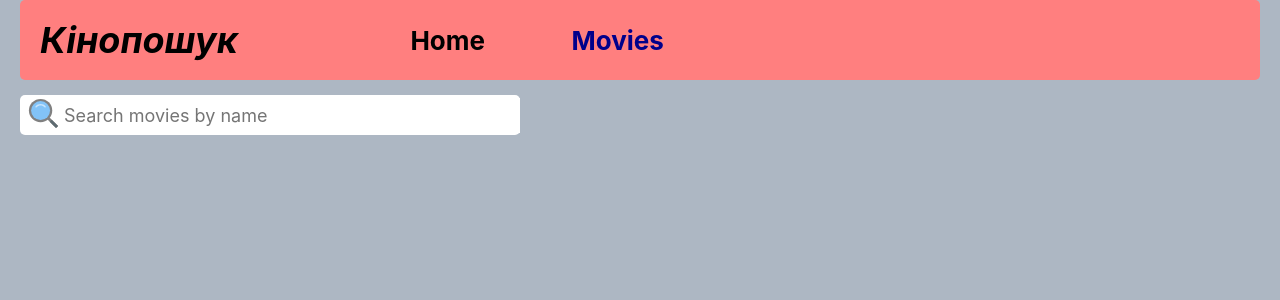
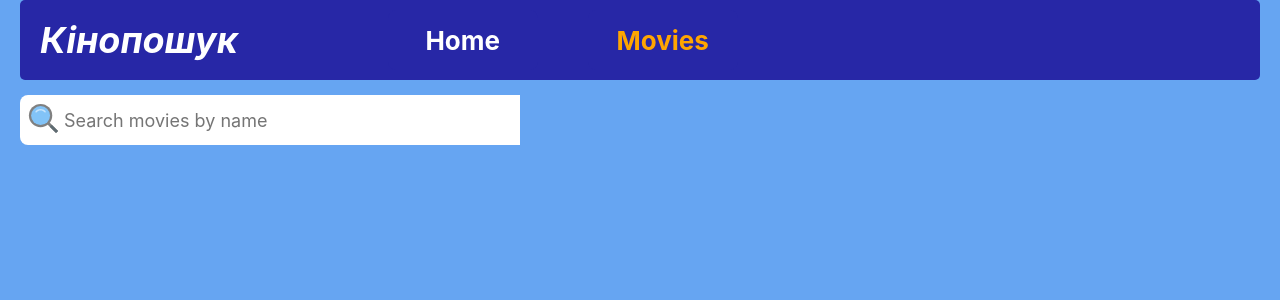
Before and after one commit to alex-neveroff/goit-react-hw-05-movies, a React (Create React App) app: page /goit-react-hw-05-movies/movies in a window 1280 px wide. Shown: the top 300 px of the page. Built offline with nearby package versions, Linux system fonts and the light colour scheme.

Commit message:
colors changed

```diff
--- a/src/components/Cast/Cast.jsx
+++ b/src/components/Cast/Cast.jsx
@@ -58,7 +58,7 @@ const Cast = () => {
           })}
         </ul>
       ) : (
-        <p className="actor-text">The cast is still unknown</p>
+        <p className="no-text">The cast is still unknown</p>
       )}
     </CastGallery>
   );
--- a/src/components/Cast/Cast.styled.jsx
+++ b/src/components/Cast/Cast.styled.jsx
@@ -26,4 +26,7 @@ export const CastGallery = styled.ul`
     font-size: 16px;
     padding-left: 5px;
   }
+  .no-text {
+    font-size: 24px;
+  }
 `;
--- a/src/components/Layout/Layout.styled.js
+++ b/src/components/Layout/Layout.styled.js
@@ -9,7 +9,7 @@ export const Container = styled.div`
   .header {
     width: 100%;
     height: 80px;
-    background-color: #ff7f7f;
+    background-color: #2727a6;
     margin-bottom: 15px;
     border-radius: 5px;
     display: flex;
@@ -22,6 +22,7 @@ export const Container = styled.div`
     font-size: 36px;
     font-weight: bold;
     font-style: italic;
+    color: #fff;
   }
 
   .navigation {
@@ -36,16 +37,22 @@ export const Container = styled.div`
     cursor: pointer;
     font-size: 26px;
     font-weight: bold;
-    width: 120px;
-    padding: 25px 0;
-    text-align: center;
+    width: 150px;
+    height: 60px;
+    border-radius: 8px;
+    background-color: #2727a6;
+    display: flex;
+    align-items: center;
+    justify-content: center;
+    color: #fff;
 
     &:hover {
       box-shadow: 0px 0px 4px 2px rgba(0, 0, 0, 0.3);
+      scale: 1.1;
     }
 
     &.active {
-      color: darkblue;
+      color: orange;
     }
   }
 
@@ -54,4 +61,10 @@ export const Container = styled.div`
     margin-bottom: 20px;
     text-transform: uppercase;
   }
+
+  .back-menu {
+    &.active {
+      color: #fff;
+    }
+  }
 `;
--- a/src/components/MovieCard/MovieCard.jsx
+++ b/src/components/MovieCard/MovieCard.jsx
@@ -83,13 +83,13 @@ const MovieCard = ({ movie }) => {
         </div>
       </MovieDetailsCard>
       <CastReviewsCard>
-        <NavLink className="card-menu back-menu" to={backLink ?? '/'}>
+        <NavLink className="menu back-menu" to={backLink ?? '/'}>
           Back
         </NavLink>
-        <NavLink className="card-menu" to="cast" state={{ from: backLink }}>
+        <NavLink className="menu" to="cast" state={{ from: backLink }}>
           Cast
         </NavLink>
-        <NavLink className="card-menu" to="reviews" state={{ from: backLink }}>
+        <NavLink className="menu" to="reviews" state={{ from: backLink }}>
           Reviews
         </NavLink>
       </CastReviewsCard>
--- a/src/components/MovieCard/MovieCard.styled.js
+++ b/src/components/MovieCard/MovieCard.styled.js
@@ -37,28 +37,5 @@ export const MovieDetailsCard = styled.div`
 export const CastReviewsCard = styled.div`
   display: flex;
   gap: 40px;
-
-  .card-menu {
-    cursor: pointer;
-    font-size: 26px;
-    font-weight: bold;
-    width: 150px;
-    height: 60px;
-    border-radius: 8px;
-    background-color: #ff7f7f;
-    display: flex;
-    align-items: center;
-    justify-content: center;
-
-    &:hover {
-      box-shadow: 0px 0px 4px 2px rgba(0, 0, 0, 0.3);
-    }
-
-    &.active {
-      color: darkblue;
-    }
-  }
-
-  .back-menu {
-  }
+  margin-bottom: 20px;
 `;
--- a/src/components/Reviews/Reviews.jsx
+++ b/src/components/Reviews/Reviews.jsx
@@ -32,7 +32,7 @@ const Reviews = () => {
       <h2 className="title">Movie reviews</h2>
       {loading && <p>Loading...</p>}
       {Boolean(error !== null) && <p>Error: {error}</p>}
-      {reviews.length === 0 && <p>There are no reviews for this movie yet.</p>}
+      {reviews.length > 0 ? (
         <ul className="reviews-list">
           {reviews.map(review => {
             const authorphoto = review.author_details.avatar_path;
@@ -59,6 +59,9 @@ const Reviews = () => {
             );
           })}
         </ul>
+      ) : (
+        <p className="no-text">There are no reviews for this movie yet.</p>
+      )}
     </StyledReviews>
   );
 };
--- a/src/components/Reviews/Reviews.styled.jsx
+++ b/src/components/Reviews/Reviews.styled.jsx
@@ -40,4 +40,7 @@ export const StyledReviews = styled.div`
     font-size: 20px;
     width: 1000px;
   }
+  .no-text {
+    font-size: 24px;
+  }
 `;
--- a/src/components/SearchForm/SearchForm.styled.js
+++ b/src/components/SearchForm/SearchForm.styled.js
@@ -3,11 +3,10 @@ import styled from '@emotion/styled';
 export const SearchbarForm = styled.form`
   display: flex;
   align-items: center;
-  width: 100%;
-  max-width: 500px;
+  width: 500px;
   background-color: #fff;
-  border-radius: 5px;
   margin-bottom: 30px;
+  border-radius: 8px;
 
   .searchbar-button {
     display: inline-block;
@@ -27,7 +26,7 @@ export const SearchbarForm = styled.form`
   .searchbar-input {
     display: inline-block;
     width: 100%;
-    height: 35px;
+    height: 50px;
     font: inherit;
     font-size: 20px;
     border: none;
--- a/src/index.css
+++ b/src/index.css
@@ -7,7 +7,7 @@ body {
     sans-serif;
   -webkit-font-smoothing: antialiased;
   -moz-osx-font-smoothing: grayscale;
-  background-color: #adb7c3;
+  background-color: #66a5f2;
 }
 
 html {
--- a/src/pages/Movies.jsx
+++ b/src/pages/Movies.jsx
@@ -22,14 +22,15 @@ const Movies = () => {
         const { results, total_results } = await getMovies(
           'search/movie',
           query
+          // currentPage
         );
         if (total_results > 0) {
           Notify.success(`Founded ${total_results} for ${query}`);
         } else {
           Notify.warning(`Founded nothing for ${query}`);
         }
-
-        setMovies([...results]);
+        // setCurrentPage(prevPage => prevPage + 1);
+        setMovies(prevResults => [...prevResults, ...results]);
       } catch (error) {
         setError(error.message);
         Notify.failure(error.message);
@@ -48,6 +49,7 @@ const Movies = () => {
     }
     setSearchParams({ query: inputQuery });
     setMovies([]);
+    // setCurrentPage(1);
   };
 
   return (
--- a/src/sevices/api.js
+++ b/src/sevices/api.js
@@ -4,10 +4,14 @@ import { Notify } from 'notiflix';
 const API_KEY = '65175319ff5fdf769ef44bf4c6a21d27';
 const BASE_URL = 'https://api.themoviedb.org/3';
 
-const getMovies = async (pathname = 'trending/movie/day', query = '') => {
+const getMovies = async (
+  pathname = 'trending/movie/day',
+  query = '',
+  page = 1
+) => {
   try {
     const { data } = await axios.get(
-      `${BASE_URL}/${pathname}?api_key=${API_KEY}&query=${query}`
+      `${BASE_URL}/${pathname}?api_key=${API_KEY}&query=${query}&page=${page}`
     );
     return data;
   } catch (error) {
```
Lines whose indentation alone changed are shown as unchanged.
